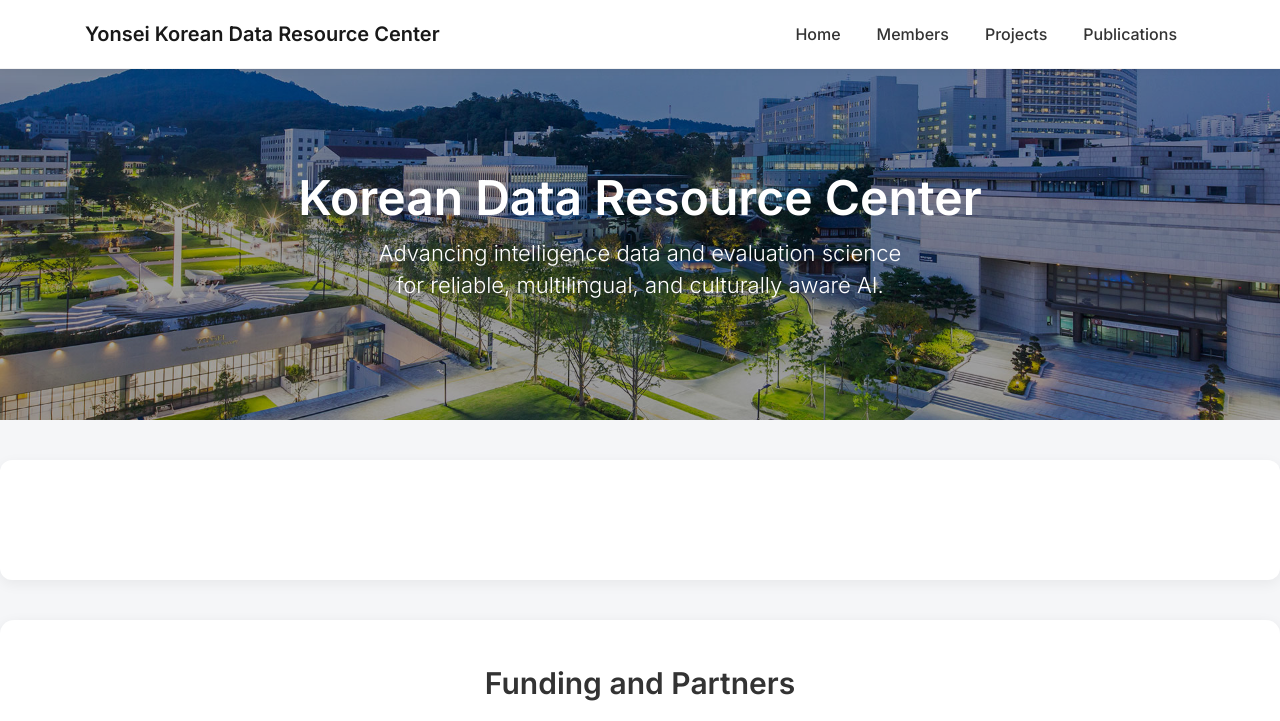
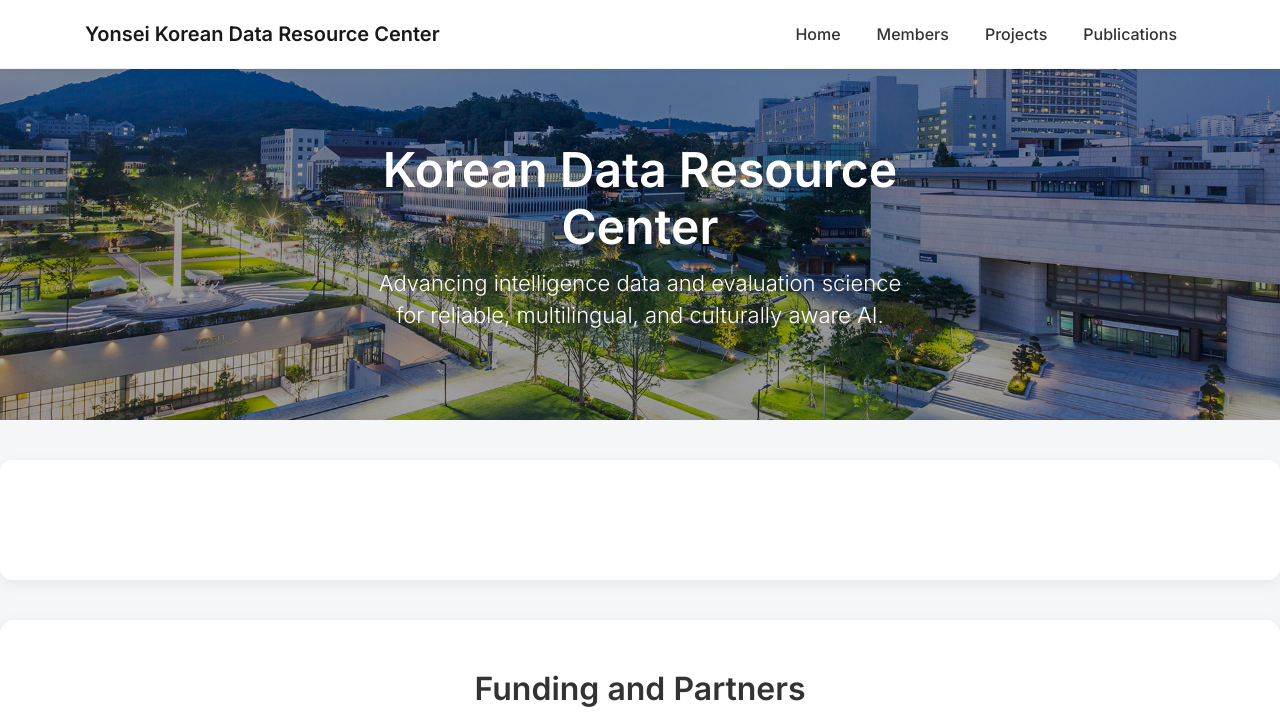
Before and after one commit to wangxiaonan-git/kdarc-lab, a Jekyll site: the page built from index.html, in a window 1280 px wide and 1288 px high. Shown: the top 721 px of the window. Built offline with Jekyll 4.4.1, drawn with Linux system fonts in a browser that asks for light colours; grey boxes are pictures that could not be loaded.

Commit message:
Update default.html

```diff
--- a/_layouts/default.html
+++ b/_layouts/default.html
@@ -67,14 +67,12 @@
       font-size: 48px;
       font-weight: 600;
       margin-bottom: 12px;
-      white-space: nowrap;
     }
 
     .hero-center p {
       font-size: 22px;
       font-weight: 300;
       line-height: 1.45;
-      white-space: normal;
     }
 
     /* ====================== WRAPPER ====================== */
@@ -87,12 +85,13 @@
       box-shadow: 0px 4px 14px rgba(0,0,0,0.06);
     }
 
-    /* ====================== PARTNERS SECTION ====================== */
+
+    /* ====================== PARTNERS ====================== */
 
     .partners-section {
       max-width: 1400px;
       margin: 40px auto;
-      padding: 45px 40px;
+      padding: 50px 40px;
       background: white;
       border-radius: 14px;
       box-shadow: 0px 4px 14px rgba(0,0,0,0.08);
@@ -100,55 +99,50 @@
     }
 
     .partners-title {
-      font-size: 30px;
+      font-size: 32px;
       font-weight: 700;
       margin-bottom: 40px;
       color: #333;
     }
 
-    .partners-logos {
+    .partners-grid {
       display: grid;
-      grid-template-columns: repeat(auto-fit, minmax(180px, 1fr));
-      gap: 40px 30px;
+      grid-template-columns: repeat(auto-fit, minmax(200px, 1fr));
+      gap: 40px 25px;
       justify-items: center;
     }
 
     .partner-logo-box {
+      width: 200px;
+      height: 110px;
+      background: #fff;
       display: flex;
       justify-content: center;
       align-items: center;
-      height: 100px;
+      border-radius: 10px;
+      padding: 10px;
       opacity: 0;
-      transform: translateY(20px);
-      animation: fadeUp 0.6s ease forwards;
+      animation: fadeUp 0.7s ease forwards;
       animation-delay: var(--delay);
     }
 
     .partner-logo-box img {
-      max-height: 75px;
-      width: auto;
+      max-width: 100%;
+      max-height: 100%;
       object-fit: contain;
-      transition: transform 0.25s ease;
+      transition: 0.25s ease;
     }
 
     .partner-logo-box img:hover { transform: scale(1.1); }
 
-    .partner-logo-box.big img { transform: scale(1.25); }
-    .partner-logo-box.big2 img { transform: scale(1.5); }
-
     @keyframes fadeUp {
-      from { opacity: 0; transform: translateY(24px); }
-      to { opacity: 1; transform: translateY(0); }
+      from { opacity: 0; transform: translateY(20px); }
+      to   { opacity: 1; transform: translateY(0); }
     }
 
-.partner-logo-box.bigger img {
-  transform: scale(1.25);
-}
-
-.partner-logo-box.biggest img {
-  transform: scale(1.45);
-}
-
+    /* Bigger logos */
+    .big-logo img       { transform: scale(1.35); }
+    .bigger-logo img    { transform: scale(1.5); }
   </style>
 </head>
 
@@ -164,7 +158,7 @@
 
     <div class="collapse navbar-collapse" id="navbarNav">
       <ul class="navbar-nav ml-auto">
-        <li class="nav-item active"><a class="nav-link" href="/kdarc-lab/">Home</a></li>
+        <li class="nav-item"><a class="nav-link" href="/kdarc-lab/">Home</a></li>
         <li class="nav-item"><a class="nav-link" href="/kdarc-lab/members.html">Members</a></li>
         <li class="nav-item"><a class="nav-link" href="/kdarc-lab/projects.html">Projects</a></li>
         <li class="nav-item"><a class="nav-link" href="/kdarc-lab/publications.html">Publications</a></li>
@@ -173,7 +167,8 @@
   </div>
 </nav>
 
-<!-- HERO ——✔只在首页 -->
+
+<!-- ============= ONLY SHOW HERO ON HOME PAGE ================ -->
 {% if page.url == "/" %}
 <div class="hero-banner">
   <div class="hero-overlay"></div>
@@ -186,82 +181,45 @@
   </div>
 </div>
 {% endif %}
+<!-- ========================================================== -->
+
 
 <!-- MAIN CONTENT -->
 <div class="content-wrapper">
   {{ content }}
 </div>
 
-<!-- FUNDING ——✔也只在首页 -->
+
+<!-- ============= ONLY SHOW FUNDING ON HOME PAGE =============== -->
 {% if page.url == "/" %}
 <div class="partners-section">
   <h2 class="partners-title">Funding and Partners</h2>
 
-  <div class="partners-logos">
+  <div class="partners-grid">
 
-    <div class="partner-logo-box biggest" style="--delay:0.1s;">
-      <img src="/kdarc-lab/assets/images/partne/KISA.png">
-    </div>
+    <div class="partner-logo-box bigger-logo"><img src="/kdarc-lab/assets/images/partne/KISA.png"></div>
 
-    <div class="partner-logo-box" style="--delay:0.12s">
-      <img src="/kdarc-lab/assets/images/partne/NIA.jpeg">
-    </div>
+    <div class="partner-logo-box"><img src="/kdarc-lab/assets/images/partne/NIA.jpeg"></div>
+    <div class="partner-logo-box"><img src="/kdarc-lab/assets/images/partne/NIKL.jpeg"></div>
+    <div class="partner-logo-box"><img src="/kdarc-lab/assets/images/partne/IITP.jpg"></div>
+    <div class="partner-logo-box"><img src="/kdarc-lab/assets/images/partne/TTA.jpeg"></div>
+    <div class="partner-logo-box"><img src="/kdarc-lab/assets/images/partne/NRF.png"></div>
+    <div class="partner-logo-box"><img src="/kdarc-lab/assets/images/partne/KAMS.svg"></div>
+    <div class="partner-logo-box"><img src="/kdarc-lab/assets/images/partne/NC%20AI.png"></div>
+    <div class="partner-logo-box"><img src="/kdarc-lab/assets/images/partne/flitto.png"></div>
+    <div class="partner-logo-box"><img src="/kdarc-lab/assets/images/partne/thinkbig.png"></div>
+    <div class="partner-logo-box"><img src="/kdarc-lab/assets/images/partne/hana.png"></div>
 
-    <div class="partner-logo-box" style="--delay:0.14s">
-      <img src="/kdarc-lab/assets/images/partne/NIKL.jpeg">
-    </div>
+    <div class="partner-logo-box bigger-logo"><img src="/kdarc-lab/assets/images/partne/T scientific.png"></div>
 
-    <div class="partner-logo-box" style="--delay:0.16s">
-      <img src="/kdarc-lab/assets/images/partne/IITP.jpg">
-    </div>
-
-    <div class="partner-logo-box" style="--delay:0.18s">
-      <img src="/kdarc-lab/assets/images/partne/TTA.jpeg">
-    </div>
-
-    <div class="partner-logo-box" style="--delay:0.20s">
-      <img src="/kdarc-lab/assets/images/partne/NRF.png">
-    </div>
-
-    <div class="partner-logo-box" style="--delay:0.22s">
-      <img src="/kdarc-lab/assets/images/partne/KAMS.svg">
-    </div>
-
-    <div class="partner-logo-box" style="--delay:0.24s">
-      <img src="/kdarc-lab/assets/images/partne/NC%20AI.png">
-    </div>
-
-    <div class="partner-logo-box" style="--delay:0.26s">
-      <img src="/kdarc-lab/assets/images/partne/flitto.png">
-    </div>
-
-    <div class="partner-logo-box" style="--delay:0.28s">
-      <img src="/kdarc-lab/assets/images/partne/thinkbig.png">
-    </div>
-
-    <div class="partner-logo-box" style="--delay:0.30s">
-      <img src="/kdarc-lab/assets/images/partne/hana.png">
-    </div>
-
-    <div class="partner-logo-box biggest" style="--delay:0.32s;">
-      <img src="/kdarc-lab/assets/images/partne/T scientific.png">
-    </div>
-
-    <div class="partner-logo-box" style="--delay:0.34s">
-      <img src="/kdarc-lab/assets/images/partne/teddysum.png">
-    </div>
-
-    <div class="partner-logo-box" style="--delay:0.36s">
-      <img src="/kdarc-lab/assets/images/partne/tutorus.png">
-    </div>
-
-    <div class="partner-logo-box" style="--delay:0.38s">
-      <img src="/kdarc-lab/assets/images/partne/SIF.jpeg">
-    </div>
+    <div class="partner-logo-box"><img src="/kdarc-lab/assets/images/partne/teddysum.png"></div>
+    <div class="partner-logo-box"><img src="/kdarc-lab/assets/images/partne/tutorus.png"></div>
+    <div class="partner-logo-box"><img src="/kdarc-lab/assets/images/partne/SIF.jpeg"></div>
 
   </div>
 </div>
 {% endif %}
+<!-- ============================================================ -->
 
 {% include footer.html %}
 
```
Also changed, not shown: other parts of _layouts/default.html (+1 -1 lines).
